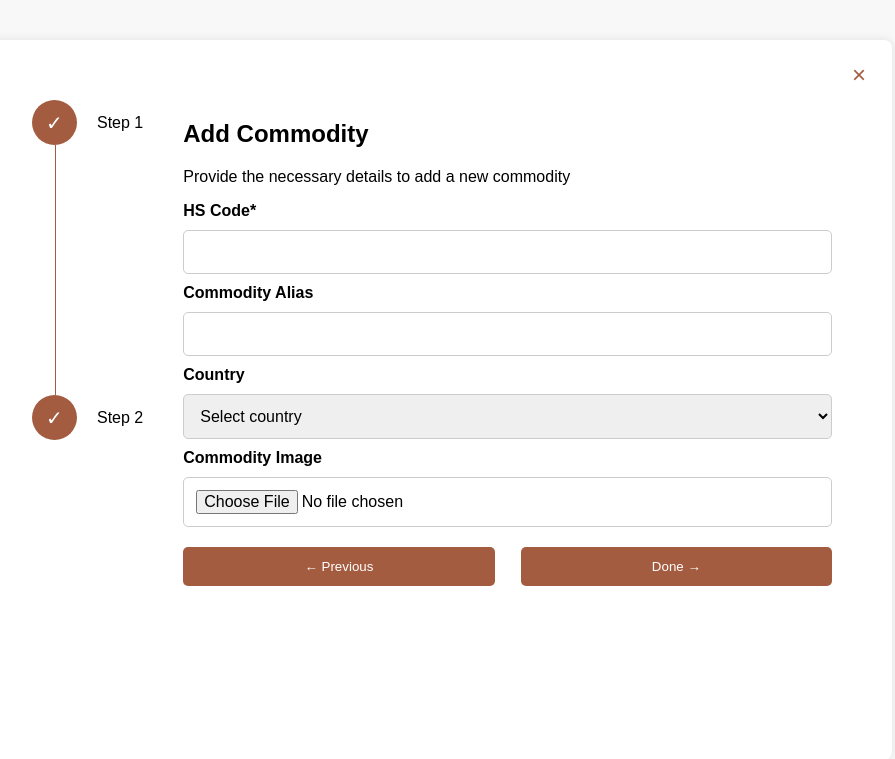
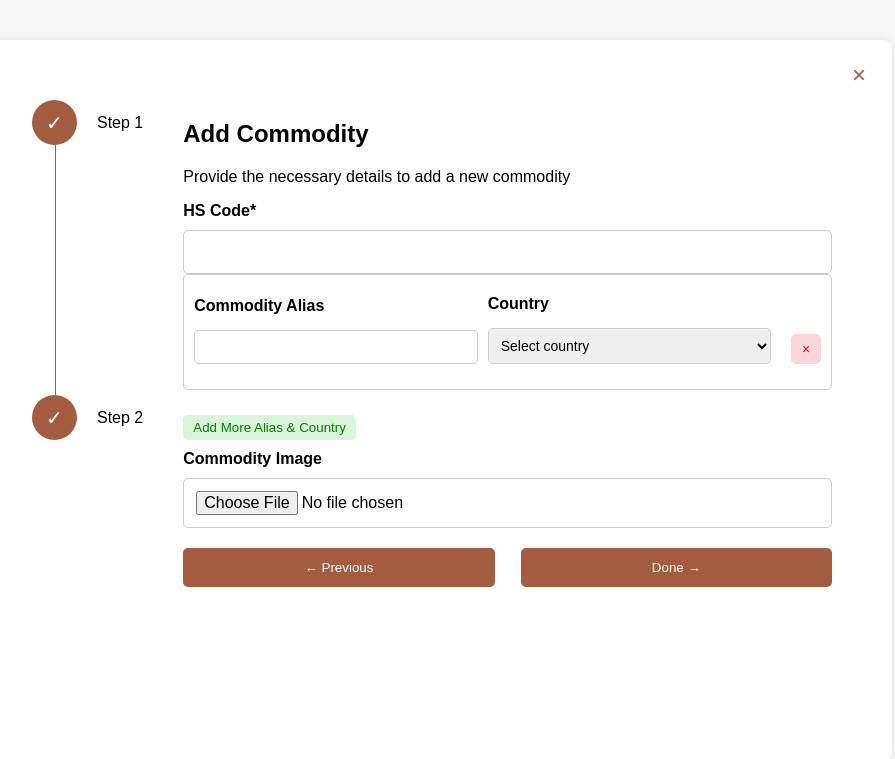
Before and after one commit to SimonAwiti/ratinapp, a PHP site: page /add_commodity2.php in a window 1280 px wide. Shown: the top 759 px of the page, without its empty margins (208-1103 px from the left). Run offline with PHP 8.4, Linux system fonts and the light colour scheme; the visitor is signed in with stand-in values (Sample User, id 1).

Commit message:
commodities addition modified more than 1 alias

```diff
--- a/base/add_commodity2.php
+++ b/base/add_commodity2.php
@@ -11,15 +11,19 @@ if (!isset($_SESSION['category'])) {
 // Handle form submission
 if ($_SERVER['REQUEST_METHOD'] === 'POST') {
     // Retrieve data from session and form
-    $category_id = $_SESSION['category']; // now this is the category_id
+    $category_id = $_SESSION['category'];
     $commodity_name = $_SESSION['commodity_name'];
     $variety = $_SESSION['variety'];
-    $packaging_array = $_SESSION['packaging']; // array of sizes
-    $unit_array = $_SESSION['unit']; // array of units
+    $packaging_array = $_SESSION['packaging'];
+    $unit_array = $_SESSION['unit'];
 
     $hs_code = $_POST['hs_code'];
-    $commodity_alias = $_POST['commodity_alias'];
-    $country = $_POST['country'];
+
+    // Retrieve arrays for commodity aliases and countries
+    // Use empty array if not set, to ensure json_encode works correctly
+    $commodity_aliases_array = isset($_POST['commodity_alias']) ? $_POST['commodity_alias'] : [];
+    $country_array = isset($_POST['country']) ? $_POST['country'] : [];
+
 
     // Handle file upload
     $image_url = '';
@@ -44,12 +48,16 @@ if ($_SERVER['REQUEST_METHOD'] === 'POST') {
     // Encode the combined array as JSON
     $units_json = json_encode($combined_units);
 
+    // Encode commodity aliases and countries as JSON
+    $commodity_aliases_json = json_encode($commodity_aliases_array);
+    $countries_json = json_encode($country_array);
+
     // Start database transaction
     $con->begin_transaction();
     try {
         $sql = "INSERT INTO commodities
             (commodity_name, category_id, variety, units, hs_code, commodity_alias, country, image_url)
-            VALUES (?, ?, ?, ?, ?, ?, ?, ?)"; // Removed 'size' column
+            VALUES (?, ?, ?, ?, ?, ?, ?, ?)";
 
         $stmt = $con->prepare($sql);
         $stmt->bind_param(
@@ -57,10 +65,10 @@ if ($_SERVER['REQUEST_METHOD'] === 'POST') {
             $commodity_name,
             $category_id,
             $variety,
-            $units_json, // Insert the JSON string into the 'units' column
+            $units_json,
             $hs_code,
-            $commodity_alias,
-            $country,
+            $commodity_aliases_json, // Insert JSON string for aliases
+            $countries_json,         // Insert JSON string for countries
             $image_url
         );
 
@@ -82,7 +90,6 @@ if ($_SERVER['REQUEST_METHOD'] === 'POST') {
 }
 ?>
 
-
 <!DOCTYPE html>
 <html lang="en">
 <head>
@@ -90,10 +97,72 @@ if ($_SERVER['REQUEST_METHOD'] === 'POST') {
     <meta name="viewport" content="width=device-width, initial-scale=1.0">
     <title>Add Commodity</title>
     <link rel="stylesheet" href="assets/add_commodity2.css" />
+    <style>
+        /* Add some basic styling for the new dynamic fields, similar to packaging */
+        .alias-country-group {
+            display: flex;
+            gap: 10px;
+            margin-bottom: 15px;
+            align-items: flex-end;
+        }
+        .alias-country-group label {
+            font-weight: bold;
+            margin-bottom: 5px;
+        }
+        .alias-country-group input,
+        .alias-country-group select {
+            flex: 1;
+            padding: 8px;
+            border: 1px solid #ccc;
+            border-radius: 5px;
+            font-size: 14px;
+        }
+        .remove-btn {
+            background-color: #f8d7da;
+            color: red;
+            border: none;
+            padding: 8px 12px;
+            cursor: pointer;
+            border-radius: 5px;
+            font-size: 14px;
+            display: flex;
+            align-items: center;
+            justify-content: center;
+            width: 30px;
+            height: 30px;
+        }
+        .remove-btn:hover {
+            background-color: #f5c6cb;
+        }
+        .add-more-btn {
+            background-color: #d9f5d9;
+            color: green;
+            border: none;
+            padding: 5px 10px;
+            cursor: pointer;
+            border-radius: 5px;
+            margin-top: 10px;
+        }
+        .add-more-btn:hover {
+            background-color: #c4e6c4;
+        }
+        /* Style the container for aliases and countries */
+        #alias-country-container {
+            flex-grow: 1;
+            max-height: 200px; /* Adjust height as needed */
+            overflow-y: auto;
+            padding: 10px;
+            border: 1px solid #ccc;
+            border-radius: 5px;
+            margin-bottom: 15px;
+            display: flex;
+            flex-direction: column;
+            gap: 10px;
+        }
+    </style>
 </head>
 <body>
     <div class="container">
-        <!-- Close button on the top right -->
         <button class="close-btn" onclick="window.location.href='sidebar.php'">&times;</button>
 
         <div class="steps">
@@ -112,20 +181,32 @@ if ($_SERVER['REQUEST_METHOD'] === 'POST') {
             <form method="POST" action="add_commodity2.php" enctype="multipart/form-data">
                 <label for="hs-code">HS Code*</label>
                 <input type="text" id="hs-code" name="hs_code" required>
-                <label for="commodity-alias">Commodity Alias</label>
-                <input type="text" id="commodity-alias" name="commodity_alias">
-                <label for="country">Country</label>
-                <select id="country" name="country" required>
+
+                <div id="alias-country-container">
+                    <div class="alias-country-group">
+                        <div style="flex: 1;">
+                            <label>Commodity Alias</label>
+                            <input type="text" name="commodity_alias[]">
+                        </div>
+                        <div style="flex: 1;">
+                            <label>Country</label>
+                            <select name="country[]" required>
                                 <option value="">Select country</option>
                                 <option value="Rwanda">Rwanda</option>
                                 <option value="Uganda">Uganda</option>
                                 <option value="Tanzania">Tanzania</option>
                                 <option value="Kenya">Kenya</option>
                                 </select>
+                        </div>
+                        <button type="button" class="remove-btn" onclick="removeAliasCountry(this)">×</button>
+                    </div>
+                </div>
+
+                <button type="button" class="add-more-btn" onclick="addMoreAliasCountry()">Add More Alias & Country</button>
+
                 <label for="commodity-image">Commodity Image</label>
                 <input type="file" id="commodity-image" name="commodity_image" accept="image/*">
 
-                <!-- Buttons on the same line -->
                 <div class="button-container">
                     <button type="button" class="next-btn" onclick="window.location.href='add_commodity.php'">&larr; Previous</button>
                     <button type="submit" class="next-btn">Done &rarr;</button>
@@ -133,5 +214,43 @@ if ($_SERVER['REQUEST_METHOD'] === 'POST') {
             </form>
         </div>
     </div>
+
+    <script>
+        // Function to add more commodity alias and country fields
+        function addMoreAliasCountry() {
+            const container = document.getElementById('alias-country-container');
+            const newGroup = document.createElement('div');
+            newGroup.className = 'alias-country-group';
+            newGroup.innerHTML = `
+                <div style="flex: 1;">
+                    <label>Commodity Alias</label>
+                    <input type="text" name="commodity_alias[]">
+                </div>
+                <div style="flex: 1;">
+                    <label>Country</label>
+                    <select name="country[]" required>
+                        <option value="">Select country</option>
+                        <option value="Rwanda">Rwanda</option>
+                        <option value="Uganda">Uganda</option>
+                        <option value="Tanzania">Tanzania</option>
+                        <option value="Kenya">Kenya</option>
+                        </select>
+                </div>
+                <button type="button" class="remove-btn" onclick="removeAliasCountry(this)">×</button>
+            `;
+            container.appendChild(newGroup);
+
+            // Automatically scroll to the newly added fields
+            container.scrollTop = container.scrollHeight;
+        }
+
+        // Function to remove an alias-country group
+        function removeAliasCountry(button) {
+            const group = button.closest('.alias-country-group');
+            if (group) {
+                group.remove();
+            }
+        }
+    </script>
 </body>
 </html>
```
Lines whose indentation alone changed are shown as unchanged.
